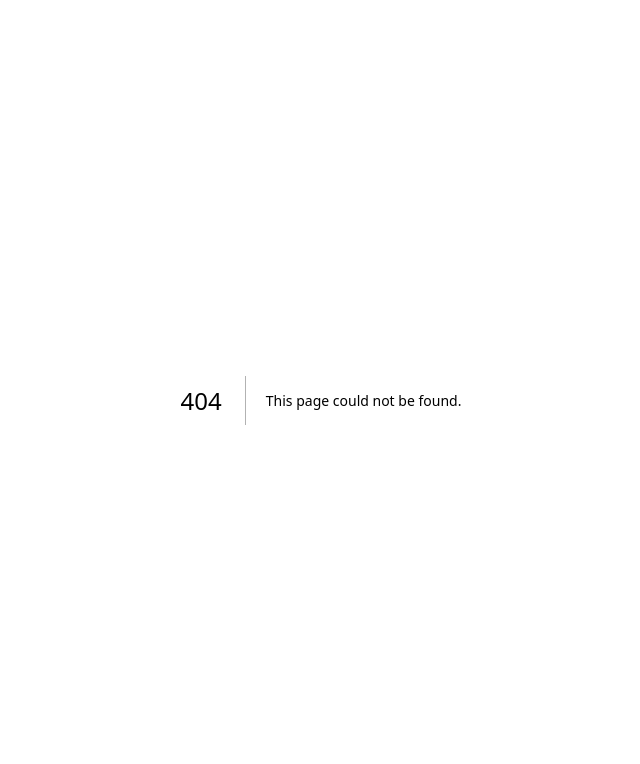
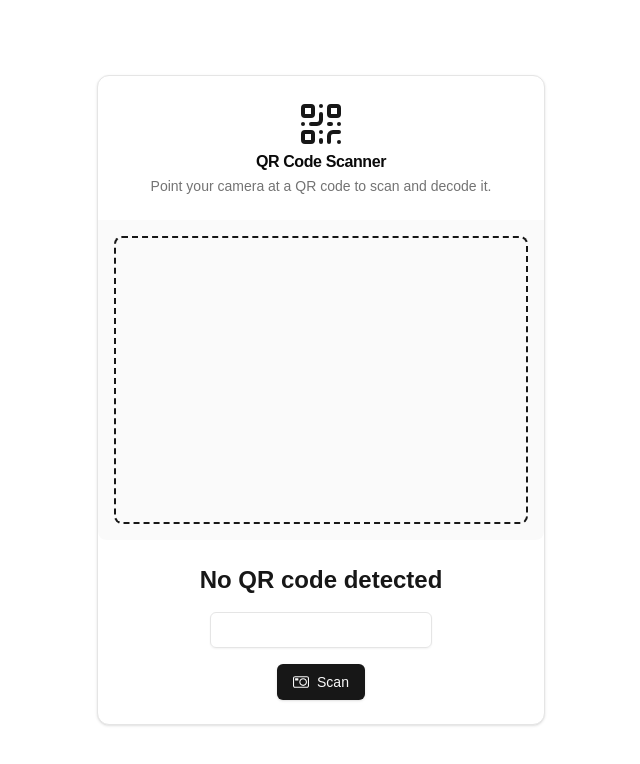
Before and after one commit to viruskizz/42bangkok_hackathon-asia-2024, a Next.js app: page /qrcode-scanner in a window 1280 px wide. Before the commit this address had no page. Shown: the top 764 px of the page, without its empty margins (319-959 px from the left). Built offline with nearby package versions, Linux system fonts and the light colour scheme.

Commit message:
added QR Scanner page

```diff
--- /dev/null
+++ b/app/(test)/qrcode-scanner/page.tsx
@@ -0,0 +1,117 @@
+"use client";
+
+/**
+ * v0 by Vercel.
+ * @see https://v0.dev/t/SmyLDliiEpU
+ * Documentation: https://v0.dev/docs#integrating-generated-code-into-your-nextjs-app
+ */
+import { Card, CardHeader, CardTitle, CardDescription, CardContent, CardFooter } from "@/components/ui/card"
+import { Button } from "@/components/ui/button"
+import { Input } from "@/components/ui/input";
+import { generateTextFromQRCode } from "@/lib/qr-scanner";
+import { useState } from "react";
+import { CameraIcon } from "@radix-ui/react-icons";
+
+export default function QRScannerPage() {
+  const [text, setText] = useState<string>("");
+  const handleScan = () => {
+    // console.log(document.getElementById('qr_scanner'));
+    generateTextFromQRCode({ video: document.getElementById("camera-view") as HTMLVideoElement,
+      res: (res:string) => {
+        setText(res);
+      }
+    });
+  };
+
+  return (
+    <div className="flex flex-col items-center justify-center h-screen bg-background">
+      <Card className="w-full max-w-md">
+        <CardHeader className="flex flex-col items-center justify-center p-6">
+          <QrCodeIcon className="w-12 h-12 text-primary" />
+          <CardTitle className="mt-4">QR Code Scanner</CardTitle>
+          <CardDescription className="mt-2 text-center text-muted-foreground">
+            Point your camera at a QR code to scan and decode it.
+          </CardDescription>
+        </CardHeader>
+        <CardContent className="relative h-[320px] w-full overflow-hidden rounded-b-lg">
+          <div className="absolute inset-0 flex items-center justify-center">
+            <div className="relative h-full w-full">
+              <div className="absolute inset-0 bg-muted/50 backdrop-blur-sm" />
+              <div className="absolute inset-4 border-2 border-dashed border-primary rounded-lg">
+                <video id="camera-view" className="h-full w-full object-cover" autoPlay playsInline  />
+              </div>
+            </div>
+          </div>
+        </CardContent>
+        <CardFooter className="flex flex-col items-center justify-center gap-4 p-6">
+          <div id="qr-result" className="text-2xl font-bold text-primary">
+            No QR code detected
+          </div>
+          <div id="qr-result" className="text-2xl font-bold text-primary">
+            <Input
+              type="text"
+              value={text}
+              onChange={(e) => setText(e.target.value)}
+            />
+          </div>
+          <Button onClick={handleScan}>
+            <CameraIcon className="mr-2 h-4 w-4" />
+            Scan
+          </Button>
+        </CardFooter>
+      </Card>
+    </div>
+  )
+}
+
+function QrCodeIcon(props) {
+  return (
+    <svg
+      {...props}
+      xmlns="http://www.w3.org/2000/svg"
+      width="24"
+      height="24"
+      viewBox="0 0 24 24"
+      fill="none"
+      stroke="currentColor"
+      strokeWidth="2"
+      strokeLinecap="round"
+      strokeLinejoin="round"
+    >
+      <rect width="5" height="5" x="3" y="3" rx="1" />
+      <rect width="5" height="5" x="16" y="3" rx="1" />
+      <rect width="5" height="5" x="3" y="16" rx="1" />
+      <path d="M21 16h-3a2 2 0 0 0-2 2v3" />
+      <path d="M21 21v.01" />
+      <path d="M12 7v3a2 2 0 0 1-2 2H7" />
+      <path d="M3 12h.01" />
+      <path d="M12 3h.01" />
+      <path d="M12 16v.01" />
+      <path d="M16 12h1" />
+      <path d="M21 12v.01" />
+      <path d="M12 21v-1" />
+    </svg>
+  )
+}
+
+function RefreshCcwIcon(props) {
+  return (
+    <svg
+      {...props}
+      xmlns="http://www.w3.org/2000/svg"
+      width="24"
+      height="24"
+      viewBox="0 0 24 24"
+      fill="none"
+      stroke="currentColor"
+      strokeWidth="2"
+      strokeLinecap="round"
+      strokeLinejoin="round"
+    >
+      <path d="M21 12a9 9 0 0 0-9-9 9.75 9.75 0 0 0-6.74 2.74L3 8" />
+      <path d="M3 3v5h5" />
+      <path d="M3 12a9 9 0 0 0 9 9 9.75 9.75 0 0 0 6.74-2.74L21 16" />
+      <path d="M16 16h5v5" />
+    </svg>
+  )
+}
--- a/app/page.tsx
+++ b/app/page.tsx
@@ -1,103 +1,101 @@
 import Image from "next/image";
-import QrScanner from "./qt-scanner";
 
 export default function Home() {
   return (
-    // <div className="grid grid-rows-[20px_1fr_20px] items-center justify-items-center min-h-screen p-8 pb-20 gap-16 sm:p-20 font-[family-name:var(--font-geist-sans)]">
-    //   <main className="flex flex-col gap-8 row-start-2 items-center sm:items-start">
-    //     <Image
-    //       className="dark:invert"
-    //       src="https://nextjs.org/icons/next.svg"
-    //       alt="Next.js logo"
-    //       width={180}
-    //       height={38}
-    //       priority
-    //     />
-    //     <ol className="list-inside list-decimal text-sm text-center sm:text-left font-[family-name:var(--font-geist-mono)]">
-    //       <li className="mb-2">
-    //         Get started by editing{" "}
-    //         <code className="bg-black/[.05] dark:bg-white/[.06] px-1 py-0.5 rounded font-semibold">
-    //           app/page.tsx
-    //         </code>
-    //         .
-    //       </li>
-    //       <li>Save and see your changes instantly.</li>
-    //     </ol>
+    <div className="grid grid-rows-[20px_1fr_20px] items-center justify-items-center min-h-screen p-8 pb-20 gap-16 sm:p-20 font-[family-name:var(--font-geist-sans)]">
+      <main className="flex flex-col gap-8 row-start-2 items-center sm:items-start">
+        <Image
+          className="dark:invert"
+          src="https://nextjs.org/icons/next.svg"
+          alt="Next.js logo"
+          width={180}
+          height={38}
+          priority
+        />
+        <ol className="list-inside list-decimal text-sm text-center sm:text-left font-[family-name:var(--font-geist-mono)]">
+          <li className="mb-2">
+            Get started by editing{" "}
+            <code className="bg-black/[.05] dark:bg-white/[.06] px-1 py-0.5 rounded font-semibold">
+              app/page.tsx
+            </code>
+            .
+          </li>
+          <li>Save and see your changes instantly.</li>
+        </ol>
 
-    //     <div className="flex gap-4 items-center flex-col sm:flex-row">
-    //       <a
-    //         className="rounded-full border border-solid border-transparent transition-colors flex items-center justify-center bg-foreground text-background gap-2 hover:bg-[#383838] dark:hover:bg-[#ccc] text-sm sm:text-base h-10 sm:h-12 px-4 sm:px-5"
-    //         href="https://vercel.com/new?utm_source=create-next-app&utm_medium=appdir-template-tw&utm_campaign=create-next-app"
-    //         target="_blank"
-    //         rel="noopener noreferrer"
-    //       >
-    //         <Image
-    //           className="dark:invert"
-    //           src="https://nextjs.org/icons/vercel.svg"
-    //           alt="Vercel logomark"
-    //           width={20}
-    //           height={20}
-    //         />
-    //         Deploy now
-    //       </a>
-    //       <a
-    //         className="rounded-full border border-solid border-black/[.08] dark:border-white/[.145] transition-colors flex items-center justify-center hover:bg-[#f2f2f2] dark:hover:bg-[#1a1a1a] hover:border-transparent text-sm sm:text-base h-10 sm:h-12 px-4 sm:px-5 sm:min-w-44"
-    //         href="https://nextjs.org/docs?utm_source=create-next-app&utm_medium=appdir-template-tw&utm_campaign=create-next-app"
-    //         target="_blank"
-    //         rel="noopener noreferrer"
-    //       >
-    //         Read our docs
-    //       </a>
-    //     </div>
-    //   </main>
-    //   <footer className="row-start-3 flex gap-6 flex-wrap items-center justify-center">
-    //     <a
-    //       className="flex items-center gap-2 hover:underline hover:underline-offset-4"
-    //       href="https://nextjs.org/learn?utm_source=create-next-app&utm_medium=appdir-template-tw&utm_campaign=create-next-app"
-    //       target="_blank"
-    //       rel="noopener noreferrer"
-    //     >
-    //       <Image
-    //         aria-hidden
-    //         src="https://nextjs.org/icons/file.svg"
-    //         alt="File icon"
-    //         width={16}
-    //         height={16}
-    //       />
-    //       Learn
-    //     </a>
-    //     <a
-    //       className="flex items-center gap-2 hover:underline hover:underline-offset-4"
-    //       href="https://vercel.com/templates?framework=next.js&utm_source=create-next-app&utm_medium=appdir-template-tw&utm_campaign=create-next-app"
-    //       target="_blank"
-    //       rel="noopener noreferrer"
-    //     >
-    //       <Image
-    //         aria-hidden
-    //         src="https://nextjs.org/icons/window.svg"
-    //         alt="Window icon"
-    //         width={16}
-    //         height={16}
-    //       />
-    //       Examples
-    //     </a>
-    //     <a
-    //       className="flex items-center gap-2 hover:underline hover:underline-offset-4"
-    //       href="https://nextjs.org?utm_source=create-next-app&utm_medium=appdir-template-tw&utm_campaign=create-next-app"
-    //       target="_blank"
-    //       rel="noopener noreferrer"
-    //     >
-    //       <Image
-    //         aria-hidden
-    //         src="https://nextjs.org/icons/globe.svg"
-    //         alt="Globe icon"
-    //         width={16}
-    //         height={16}
-    //       />
-    //       Go to nextjs.org →
-    //     </a>
-    //   </footer>
-    // </div>
-	<QrScanner></QrScanner>
+        <div className="flex gap-4 items-center flex-col sm:flex-row">
+          <a
+            className="rounded-full border border-solid border-transparent transition-colors flex items-center justify-center bg-foreground text-background gap-2 hover:bg-[#383838] dark:hover:bg-[#ccc] text-sm sm:text-base h-10 sm:h-12 px-4 sm:px-5"
+            href="https://vercel.com/new?utm_source=create-next-app&utm_medium=appdir-template-tw&utm_campaign=create-next-app"
+            target="_blank"
+            rel="noopener noreferrer"
+          >
+            <Image
+              className="dark:invert"
+              src="https://nextjs.org/icons/vercel.svg"
+              alt="Vercel logomark"
+              width={20}
+              height={20}
+            />
+            Deploy now
+          </a>
+          <a
+            className="rounded-full border border-solid border-black/[.08] dark:border-white/[.145] transition-colors flex items-center justify-center hover:bg-[#f2f2f2] dark:hover:bg-[#1a1a1a] hover:border-transparent text-sm sm:text-base h-10 sm:h-12 px-4 sm:px-5 sm:min-w-44"
+            href="https://nextjs.org/docs?utm_source=create-next-app&utm_medium=appdir-template-tw&utm_campaign=create-next-app"
+            target="_blank"
+            rel="noopener noreferrer"
+          >
+            Read our docs
+          </a>
+        </div>
+      </main>
+      <footer className="row-start-3 flex gap-6 flex-wrap items-center justify-center">
+        <a
+          className="flex items-center gap-2 hover:underline hover:underline-offset-4"
+          href="https://nextjs.org/learn?utm_source=create-next-app&utm_medium=appdir-template-tw&utm_campaign=create-next-app"
+          target="_blank"
+          rel="noopener noreferrer"
+        >
+          <Image
+            aria-hidden
+            src="https://nextjs.org/icons/file.svg"
+            alt="File icon"
+            width={16}
+            height={16}
+          />
+          Learn
+        </a>
+        <a
+          className="flex items-center gap-2 hover:underline hover:underline-offset-4"
+          href="https://vercel.com/templates?framework=next.js&utm_source=create-next-app&utm_medium=appdir-template-tw&utm_campaign=create-next-app"
+          target="_blank"
+          rel="noopener noreferrer"
+        >
+          <Image
+            aria-hidden
+            src="https://nextjs.org/icons/window.svg"
+            alt="Window icon"
+            width={16}
+            height={16}
+          />
+          Examples
+        </a>
+        <a
+          className="flex items-center gap-2 hover:underline hover:underline-offset-4"
+          href="https://nextjs.org?utm_source=create-next-app&utm_medium=appdir-template-tw&utm_campaign=create-next-app"
+          target="_blank"
+          rel="noopener noreferrer"
+        >
+          <Image
+            aria-hidden
+            src="https://nextjs.org/icons/globe.svg"
+            alt="Globe icon"
+            width={16}
+            height={16}
+          />
+          Go to nextjs.org →
+        </a>
+      </footer>
+    </div>
   );
 }
--- a/app/qt-scanner.tsx
+++ /dev/null
@@ -1,12 +0,0 @@
-// import { QrReader } from "react-qr-reader";
-
-import { Card } from "@/components/ui/card";
-
-export default function QrScanner() {
-	return (
-		<Card className="">
-			Hold to scan QR
-			<canvas></canvas>
-		</Card>
-	);
-}
--- /dev/null
+++ b/lib/qr-scanner.ts
@@ -0,0 +1,10 @@
+import QrScanner from 'qr-scanner';
+import { DOMElement } from 'react';
+
+export function generateTextFromQRCode({ video, res }: { video: HTMLVideoElement|null, res: Function }) {
+	if (!video || !QrScanner.hasCamera())
+		return null;
+	const qrScanner = new QrScanner(video, r => { res(r.data); qrScanner.stop(); }, {});
+	qrScanner.setCamera("environment");
+	qrScanner.start();
+}
```
Also changed, not shown: package.json (+3 -4 lines), 1 other file (tests, documents, lock files or other folders).
